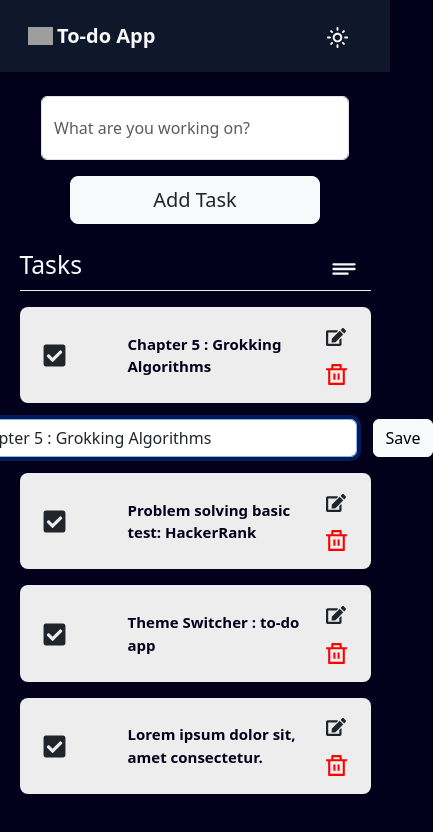
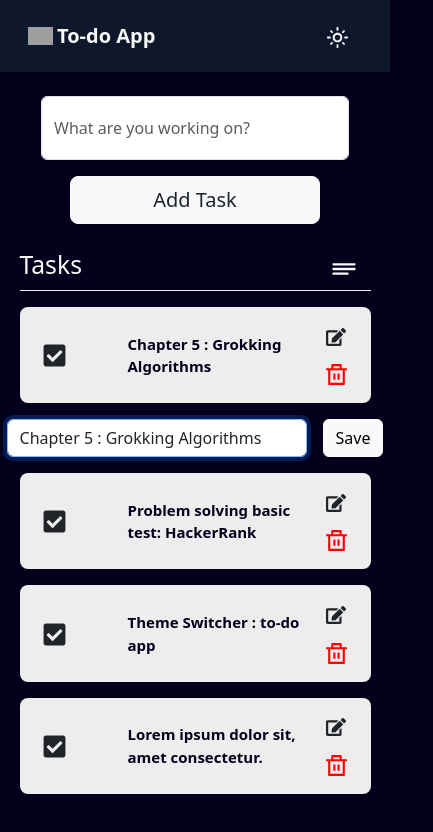
Before and after one commit to MahmoudEl3bady/to-do-app, a React (Vite) app: page / in a window 390 px wide. Both pictures are taken after a click on the button 336 px from the left and 335 px from the top of the page. Shown: the top 832 px of the page, 433 px wide, since content can reach past the window. Built offline with nearby package versions, Linux system fonts and the light colour scheme; grey boxes are pictures that could not be loaded.

Commit message:
accessibitlity updates

```diff
--- a/package.json
+++ b/package.json
@@ -2,8 +2,11 @@
   "name": "to-do-app",
   "private": true,
   "version": "0.0.0",
+  "homepage": "https://mahmoudel3bady.github.io/to-do-app/",
   "type": "module",
   "scripts": {
+    "predeploy": "npm run build",
+    "deploy": "gh-pages -b master -d build",
     "dev": "vite",
     "build": "vite build",
     "lint": "eslint . --ext js,jsx --report-unused-disable-directives --max-warnings 0",
@@ -14,6 +17,7 @@
     "@fortawesome/free-solid-svg-icons": "^6.5.1",
     "@fortawesome/react-fontawesome": "^0.2.0",
     "bootstrap": "^5.3.2",
+    "gh-pages": "^6.1.1",
     "react": "^18.2.0",
     "react-dom": "^18.2.0",
     "react-icons": "^5.0.1"
--- a/src/App.css
+++ b/src/App.css
@@ -3,7 +3,10 @@
   margin: 0;
   padding: 0;
 }
-
+button:focus {
+  outline: 1px solid var(--third-color) !important;  /* To Improve the Accessibility   */
+  /* box-shadow: 0 0 5px #000; */
+}
 :root {
   --primary-color: #03001c;
   --secondary-color: #ededed;
@@ -103,4 +106,8 @@ body {
     /* display: grid; */
     flex-direction: column;
   }
+  .task-edit-input {
+    width:90%;
+    max-width:300px;
+  }
 }
--- a/src/components/Header.jsx
+++ b/src/components/Header.jsx
@@ -1,6 +1,6 @@
 import React, { useContext } from "react";
-import { IoIosSettings } from "react-icons/io";
-import { FontAwesomeIcon } from "@fortawesome/react-fontawesome";
+// import { IoIosSettings } from "react-icons/io";
+// import { FontAwesomeIcon } from "@fortawesome/react-fontawesome";
 import { MdOutlineLightMode } from "react-icons/md";
 import { CiDark } from "react-icons/ci";
 import { ThemeContext } from "../ThemeContext";
@@ -23,7 +23,7 @@ const Header = () => {
         >
           <img
             src="https://pomofocus.io/images/icon-white2.png"
-            alt=""
+            alt="To do app Icon "
             className="img-fluid brand-img"
           />
           To-do App
--- a/src/components/Task.jsx
+++ b/src/components/Task.jsx
@@ -63,7 +63,7 @@ const Task = ({ task, onDelete, onModify, onDone, isActive, setIsActive }) => {
             name="modify Task"
             style={{ width: 400 }}
             autoFocus
-            className=" form-control"
+            className=" form-control task-edit-input"
           />
           <button className="btn  btn-light" onClick={handleSave}>
             Save
--- a/src/components/Tasks.jsx
+++ b/src/components/Tasks.jsx
@@ -13,7 +13,7 @@ const Tasks = ({ tasks, onDelete, onModify, onDone }) => {
         } tasks-header d-flex justify-content-between align-items-center `}
       >
         <h2>Tasks</h2>
-        <button className="btn">
+        <button className="btn" type="button">
           <CgDetailsMore
             className={theme === "dark" ? "text-light" : "text-dark"}
             style={{ fontSize: 28 }}
```
Also changed, not shown: 1 other file (tests, documents, lock files or other folders).
